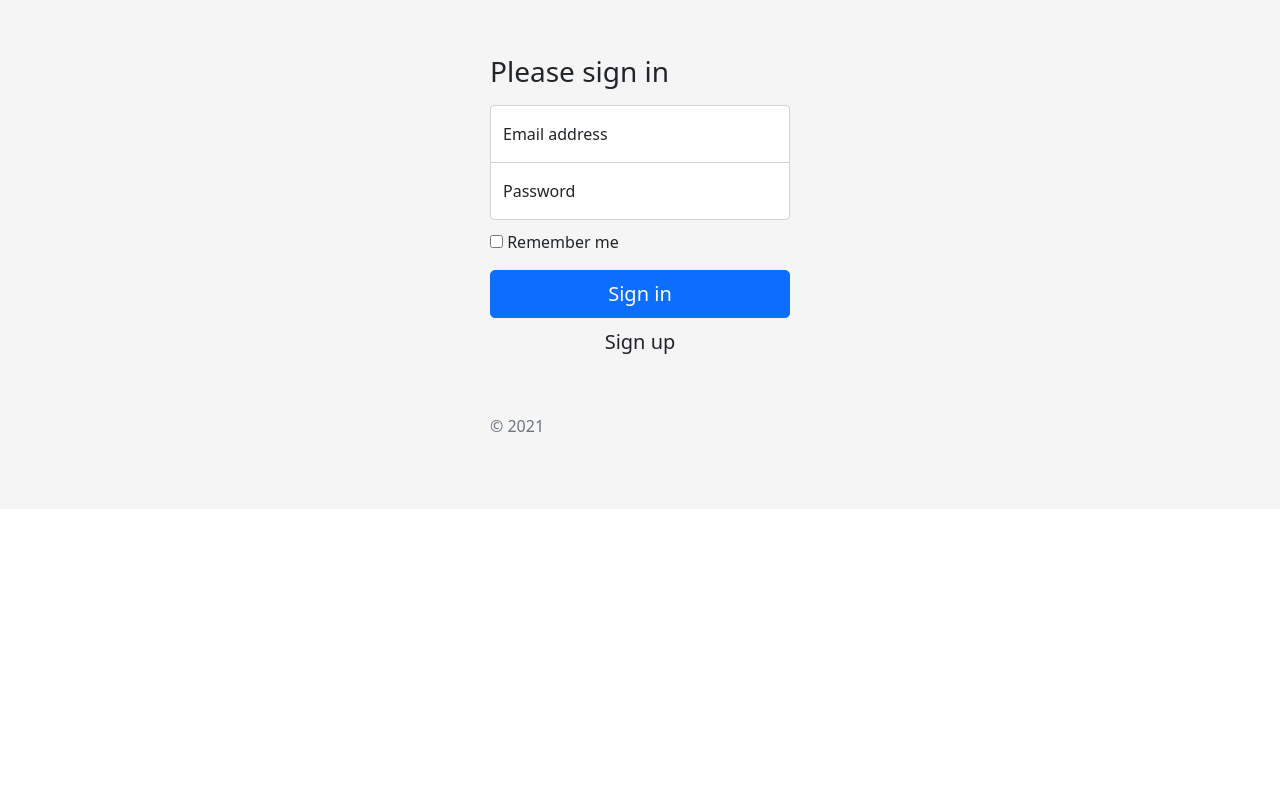
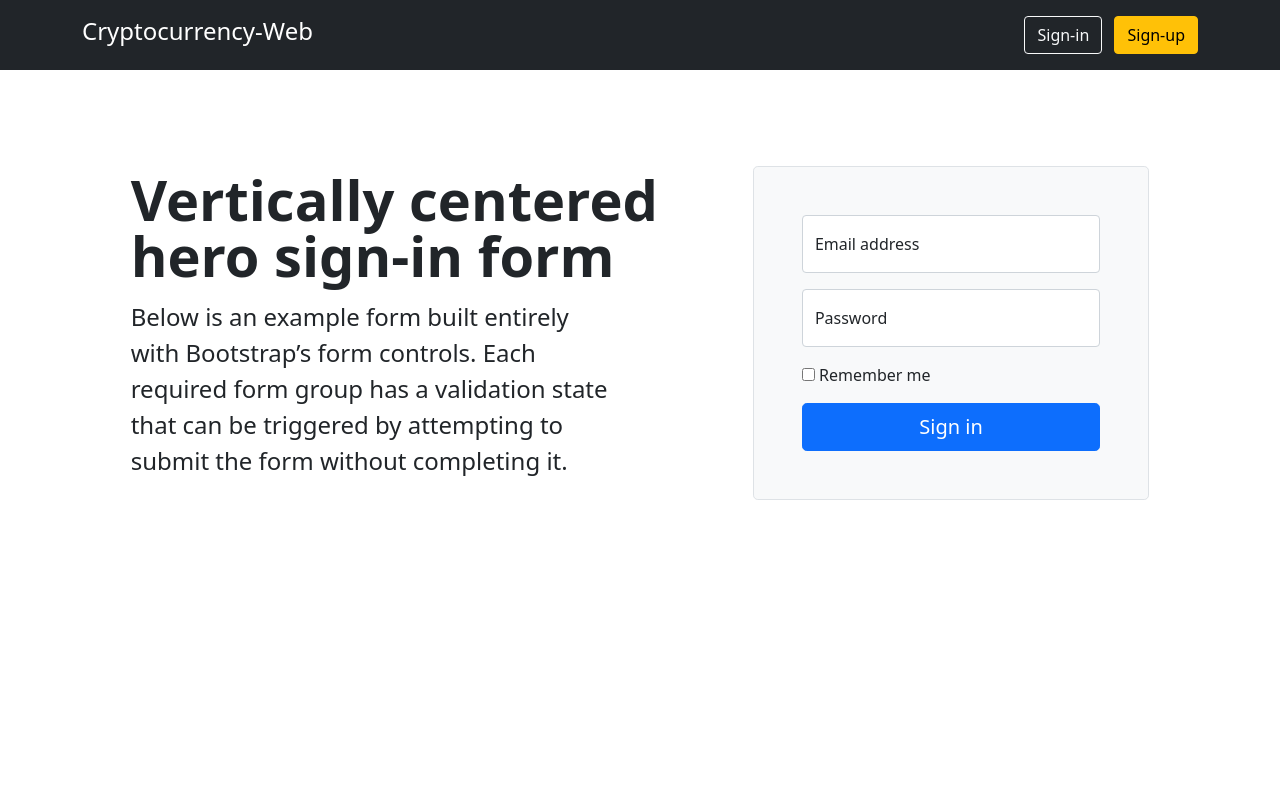
Before and after one commit to flaviodesouzamaraques/cryptocurrency-web, a Flask app: page /signin in a window 1280 px wide. Run offline with Flask 2, Linux system fonts and the light colour scheme.

Commit message:
Add style

```diff
--- a/app.py
+++ b/app.py
@@ -38,14 +38,37 @@ class CryptocurrencyQuote(db.Model):
     timestamp = db.Column(db.DateTime, primary_key=True)
 
 
+    def to_dict(self):
+        return {'symbol': self.symbol,
+                'price_currency': self.price_currency,
+                'price_amount': self.price_amount,
+                'timestamp': str(self.timestamp)}
+
+
 @app.route("/")
+def index():
+    return render_template("index.html")
+
+
 @login_required
-def home():
+@app.route("/dashboard")
+def dashboard():
     quotes = CryptocurrencyQuote.query \
                                 .order_by(CryptocurrencyQuote.timestamp.desc()) \
                                 .limit(10) \
                                 .all()
-    return render_template('home.html', name=current_user.name, quotes=quotes)
+    return render_template('dashboard.html', name=current_user.name, quotes=quotes)
+
+
+@login_required
+@app.route("/bitcoin-prices.json")
+def bitcoin_prices():
+    quotes = CryptocurrencyQuote.query \
+                                .order_by(CryptocurrencyQuote.timestamp.desc()) \
+                                .limit(100) \
+                                .all()
+    return {'quotes': [quote.to_dict() for quote in quotes]}
+
 
 
 @app.route("/logout")
@@ -64,7 +87,7 @@ def signin():
         user = User.query.filter_by(email=request.form.get('email')).first()
         if user is not None and check_password_hash(user.password, request.form.get('password')):
             login_user(user, remember=True)
-            return redirect('/')
+            return redirect('/dashboard')
         else:
             return render_template('signin.html', messages=['invalid credentials'])
 
--- /dev/null
+++ b/templates/layout.html
@@ -0,0 +1,39 @@
+<!DOCTYPE html>
+<html lang="en">
+    <head>
+        <meta charset="UTF-8">
+        <meta name="viewport" content="width=device-width, user-scalable=no, initial-scale=1.0, maximum-scale=1.0, minimum-scale=1.0">
+        <meta http-equiv="X-UA-Compatible" content="ie=edge">
+        <link href="https://cdn.jsdelivr.net/npm/bootstrap@5.0.0-beta3/dist/css/bootstrap.min.css" rel="stylesheet" integrity="sha384-eOJMYsd53ii+scO/bJGFsiCZc+5NDVN2yr8+0RDqr0Ql0h+rP48ckxlpbzKgwra6" crossorigin="anonymous">
+        <script src="https://cdn.jsdelivr.net/npm/bootstrap@5.0.0-beta3/dist/js/bootstrap.bundle.min.js" integrity="sha384-JEW9xMcG8R+pH31jmWH6WWP0WintQrMb4s7ZOdauHnUtxwoG2vI5DkLtS3qm9Ekf" crossorigin="anonymous"></script>
+        <title>Cryptocurrency Web</title>
+    </head>
+    <body>
+        <header class="p-3 bg-dark text-white">
+            <div class="container">
+                <div class="d-flex flex-wrap align-items-center justify-content-center justify-content-lg-start">
+                    <a href="/" class="d-flex align-items-center mb-2 mb-lg-0 text-white text-decoration-none">
+                        <h4>Cryptocurrency-Web</h4>
+                    </a>
+
+                    <ul class="nav col-12 col-lg-auto me-lg-auto mb-2 justify-content-center mb-md-0">
+                        {% if current_user.is_authenticated %}
+                            <li><a href="/dashboard" class="nav-link px-2 text-white">Dashboard</a></li>
+                        {% endif %}
+                    </ul>
+
+                    <div class="text-end">
+                        {% if current_user.is_authenticated %}
+                            <a href="/logout" class="btn btn-outline-light me-2">Logout</a>
+                        {% else %}
+                            <a href="/signin" class="btn btn-outline-light me-2">Sign-in</a>
+                            <a href="/signup" class="btn btn-warning">Sign-up</a>
+                        {% endif %}
+                    </div>
+                </div>
+            </div>
+        </header>
+        {% block content %}
+        {% endblock %}
+    </body>
+</html>
--- a/templates/signin.html
+++ b/templates/signin.html
@@ -1,87 +1,38 @@
-<!doctype html>
-<html lang="en">
-    <head>
-        <meta charset="UTF-8">
-        <meta name="viewport"
-              content="width=device-width, user-scalable=no, initial-scale=1.0, maximum-scale=1.0, minimum-scale=1.0">
-        <meta http-equiv="X-UA-Compatible" content="ie=edge">
-        <link href="https://cdn.jsdelivr.net/npm/bootstrap@5.0.0-beta3/dist/css/bootstrap.min.css" rel="stylesheet" integrity="sha384-eOJMYsd53ii+scO/bJGFsiCZc+5NDVN2yr8+0RDqr0Ql0h+rP48ckxlpbzKgwra6" crossorigin="anonymous">
-        <script src="https://cdn.jsdelivr.net/npm/bootstrap@5.0.0-beta3/dist/js/bootstrap.bundle.min.js" integrity="sha384-JEW9xMcG8R+pH31jmWH6WWP0WintQrMb4s7ZOdauHnUtxwoG2vI5DkLtS3qm9Ekf" crossorigin="anonymous"></script>
-        <style type="text/css">
-            html,
-            body {
-              height: 100%;
-            }
+{% extends "layout.html" %}
 
-            .content {
-              display: flex;
-              align-items: center;
-              padding-top: 40px;
-              padding-bottom: 40px;
-              background-color: #f5f5f5;
-            }
+{% block content %}
 
-            .form-signin {
-              width: 100%;
-              max-width: 330px;
-              padding: 15px;
-              margin: auto;
-            }
-
-            .form-signin .checkbox {
-              font-weight: 400;
-            }
-
-            .form-signin .form-floating:focus-within {
-              z-index: 2;
-            }
-
-            .form-signin input[type="email"] {
-              margin-bottom: -1px;
-              border-bottom-right-radius: 0;
-              border-bottom-left-radius: 0;
-            }
-
-            .form-signin input[type="password"] {
-              margin-bottom: 10px;
-              border-top-left-radius: 0;
-              border-top-right-radius: 0;
-            }
-        </style>
-        <title>Cryptocurrency Web: Sign-In</title>
-    </head>
-    <body>
-        <div class="content">
-            <main class="form-signin">
+<div class="container col-xl-10 col-xxl-8 px-4 py-5">
+    <div class="row align-items-center g-5 py-5">
+        <div class="col-lg-7 text-center text-lg-start">
+            <h1 class="display-4 fw-bold lh-1 mb-3">Vertically centered hero sign-in form</h1>
+            <p class="col-lg-10 fs-4">Below is an example form built entirely with Bootstrap’s form controls. Each required form group has a validation state that can be triggered by attempting to submit the form without completing it.</p>
+        </div>
+        <div class="col-10 mx-auto col-lg-5">
             {% if messages %}
-                    <div class="alert alert-danger" role="alert">
+            <div class="alert alert-info" role="alert">
                 {% for msg in messages %}
                 <p>{{ msg }}</p>
                 {% endfor %}
             </div>
             {% endif %}
-                <form method="POST" action="/signin">
-                    <h1 class="h3 mb-3 fw-normal">Please sign in</h1>
-
-                    <div class="form-floating">
+            <form method="POST" action="/signin" class="p-5 border rounded-3 bg-light">
+                <div class="form-floating mb-3">
                     <input type="email" name="email" class="form-control" id="floatingInput" placeholder="name@example.com">
                     <label for="floatingInput">Email address</label>
                 </div>
-                    <div class="form-floating">
+                <div class="form-floating mb-3">
                     <input type="password" name="password" class="form-control" id="floatingPassword" placeholder="Password">
                     <label for="floatingPassword">Password</label>
                 </div>
-
                 <div class="checkbox mb-3">
                     <label>
                         <input type="checkbox" value="remember-me"> Remember me
                     </label>
                 </div>
                 <button class="w-100 btn btn-lg btn-primary" type="submit">Sign in</button>
-                    <a href="/signup" class="w-100 btn btn-lg">Sign up</a>
-                    <p class="mt-5 mb-3 text-muted">&copy; 2021</p>
             </form>
-            </main>
         </div>
-    </body>
-</html>
+    </div>
+</div>
+{% endblock %}
```
Also changed, not shown: templates/dashboard.html (added, +81 -0 lines), templates/home.html (deleted, +0 -31 lines), templates/index.html (added, +60 -0 lines), templates/signup.html (+36 -47 lines). Lines whose indentation alone changed are shown as unchanged.
